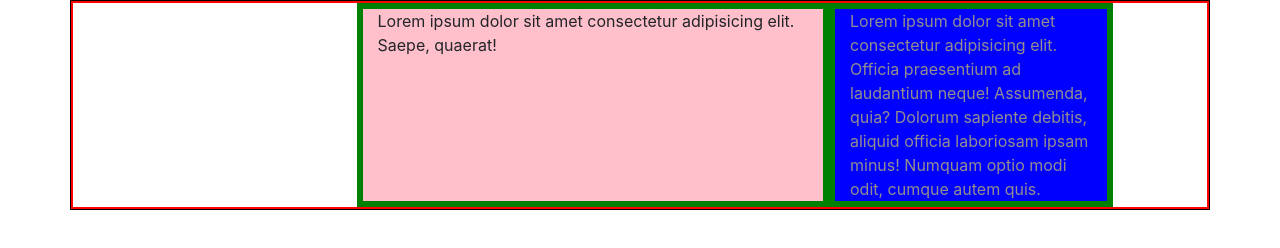
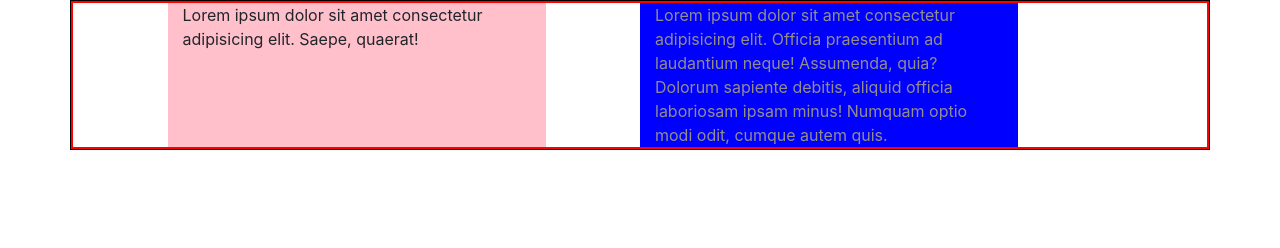
Before and after one commit to anubhab5/learn-bootstrap, a website: page index.html in a window 1280 px wide. Drawn offline with nearby package versions, Linux system fonts and the light colour scheme.

Commit message:
offset-final

```diff
--- a/index.html
+++ b/index.html
@@ -13,11 +13,11 @@
     <body>
         <div class="container">
             <div class="row">
-                <div class="col-5 pink offset-3">
+                <div class="col-md-4 pink offset-md-3 offset-lg-1">
                     Lorem ipsum dolor sit amet consectetur adipisicing elit.
                     Saepe, quaerat!
                 </div>
-                <div class="col-3 blue">
+                <div class="col-md-4 offset-md-1 blue">
                     Lorem ipsum dolor sit amet consectetur adipisicing elit.
                     Officia praesentium ad laudantium neque! Assumenda, quia?
                     Dolorum sapiente debitis, aliquid officia laboriosam ipsam
```
